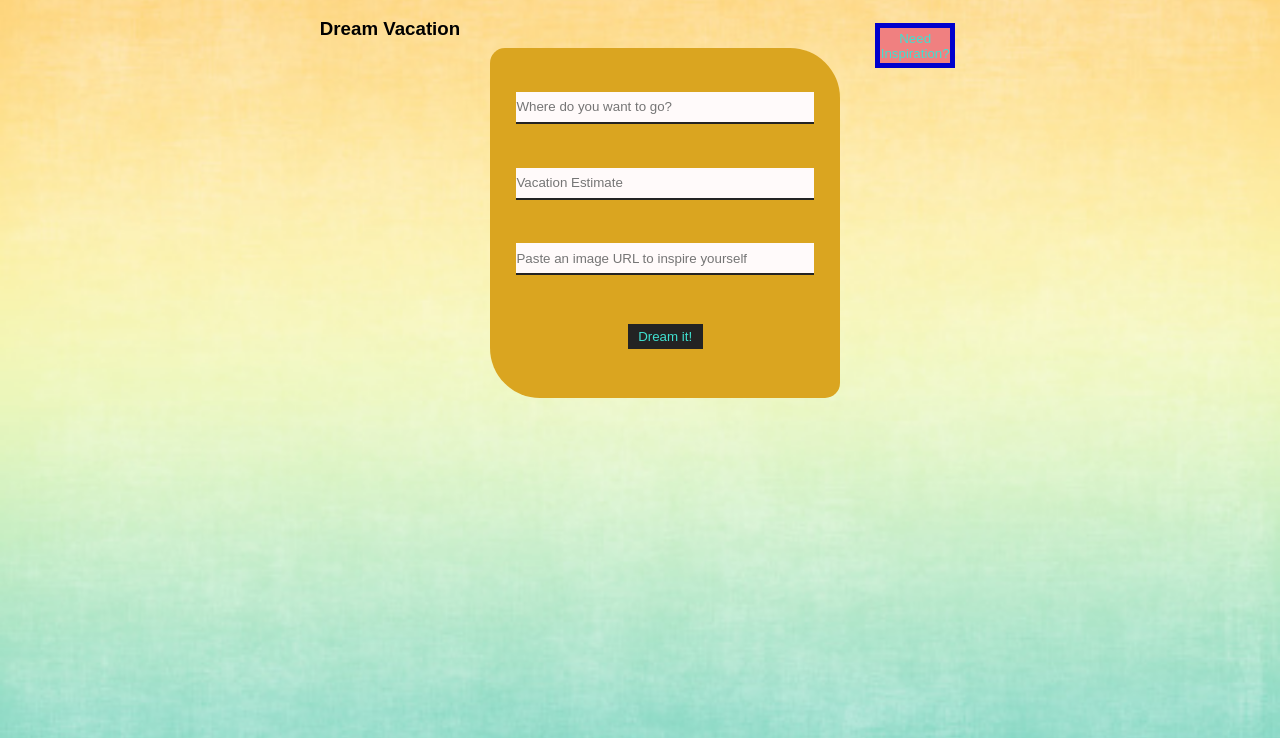
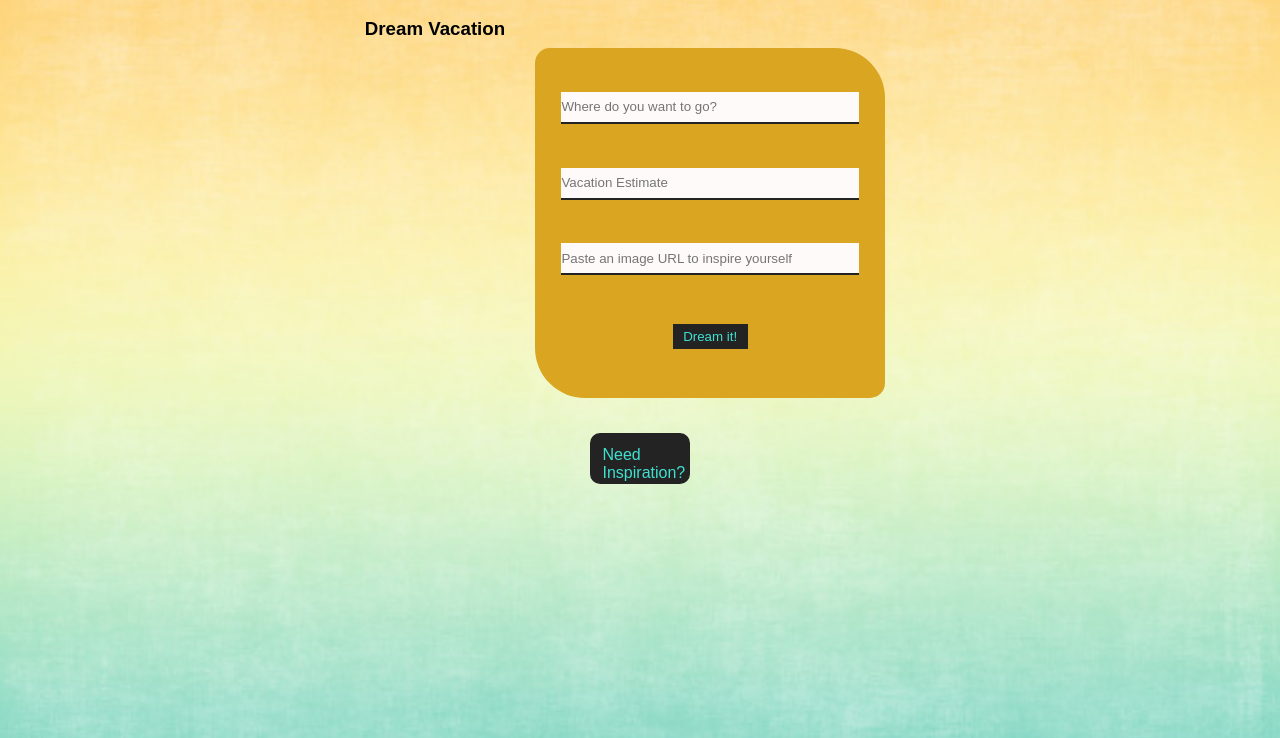
Before and after one commit to katiezgriffith/BrightPaths-Capstone-Project, a website: page client/views/index.html in a window 1280 px wide. Shown: the part 62-800 px from the top of the page. Drawn offline with nearby package versions, Linux system fonts and the light colour scheme; files that its build step writes are made by us from their sources; no server answers; files whose address does not match are found by name; a web font is replaced by a local one.

Commit message:
styled button

```diff
--- a/client/css/styles.css
+++ b/client/css/styles.css
@@ -48,6 +48,30 @@
     color: turquoise;
     border: none;
     margin: 5px;
+  }
+
+  .btn-container {
+    display: flex;
+    align-content: center;
+    justify-content: center;
+  }
+
+  .yt-link {
+    background-color: #232323;
+    width: 75px;
+    height: 25px;
+    color: turquoise;
+    border: none;
+    margin: 5px;
+    padding: 1%;
+    border-radius: 10px;
+    transition: 0.5s;
+    text-decoration: none;
+  }
+
+  .yt-link:hover {
+    background-color: turquoise;
+    color: #232323;
   }
 
 input[type='text'], input[type='number'] {
--- a/client/views/index.html
+++ b/client/views/index.html
@@ -38,9 +38,10 @@
     <br>
     <br>
     <br>
-    <button class=button id="fun" onclick="window.location.href='https://youtu.be/h_xjfqrFl7o';"> Need Inspiration?</button>
-
-    </main>
+</main>
+    <div class="btn-container">
+        <a class="yt-link" href="https://youtu.be/h_xjfqrFl7o" target="_blank">Need Inspiration?</a>
+    </div>
 </script>
 <script src="https://unpkg.com/axios/dist/axios.min.js"></script>
 
```
